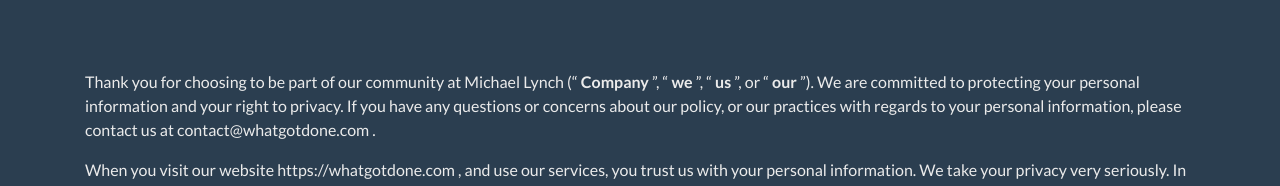
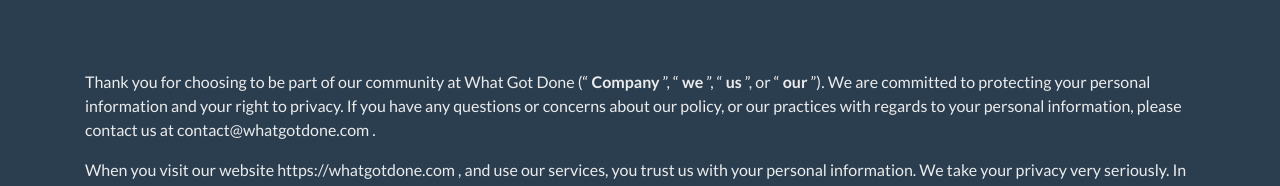
Before and after one commit to mtlynch/whatgotdone, a Vue app in the folder web/frontend/: page /privacy-policy in a window 1280 px wide. Shown: the part 274-460 px from the top of the page. Built offline with nearby package versions, Linux system fonts and the light colour scheme; what vue-markdown, vue-moment, vue-textarea-autosize would draw is missing.

Commit message:
Fixing name in Privacy Policy

```diff
--- a/web/frontend/src/components/PrivacyPolicy.vue
+++ b/web/frontend/src/components/PrivacyPolicy.vue
@@ -17,8 +17,7 @@
       <br>
     </p>
     <p>
-      Thank you for choosing to be part of our community at
-      Michael Lynch
+      Thank you for choosing to be part of our community at What Got Done
       (“
       <strong>Company</strong>
       ”, “
```
